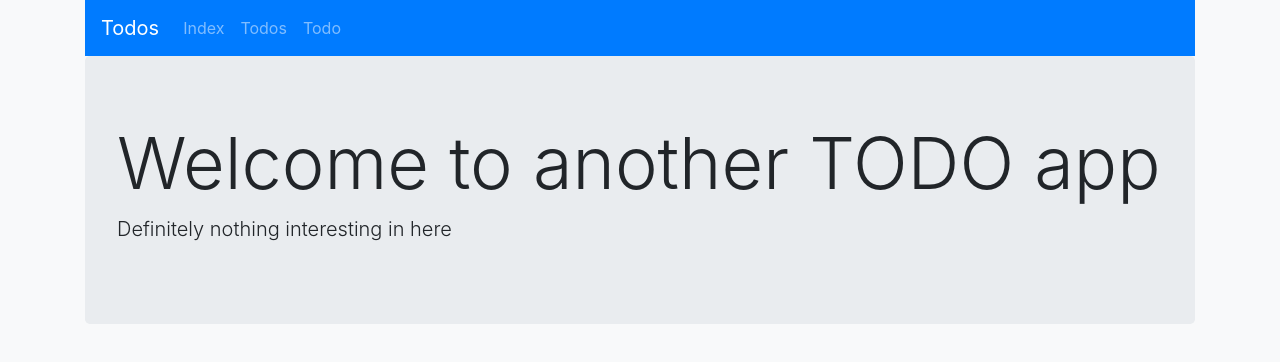
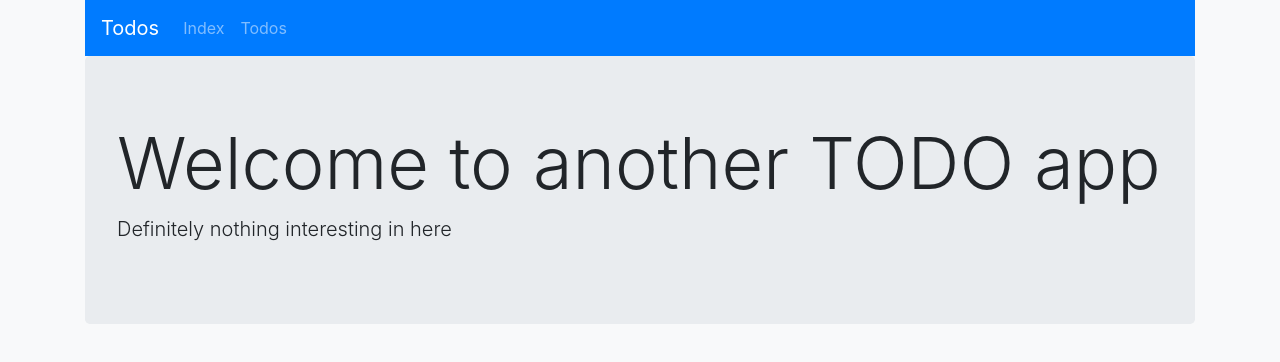
Before and after one commit to MichalJaneda/vue-learning, a Vue app: page /todos in a window 1280 px wide. Shown: the top 362 px of the page. Built offline with nearby package versions, Linux system fonts and the light colour scheme.

Commit message:
Show navigation items based on meta field

```diff
--- a/src/components/TheNavbar.vue
+++ b/src/components/TheNavbar.vue
@@ -10,7 +10,7 @@
     <b-collapse is-nav id="nav_collapse">
       <b-navbar-nav>
         <b-nav-item
-          v-for="route in $router.options.routes"
+          v-for="route in navigableRoutes"
           :to="{ name: route.name }"
           :key="route.name">
           {{ route.name | capitalize }}
@@ -20,6 +20,16 @@
   </b-navbar>
 </template>
 
+<script>
+export default {
+  computed: {
+    navigableRoutes: function () {
+      return this.$router.options.routes.filter((route) => route.meta.inNav)
+    }
+  }
+}
+</script>
+
 <style>
 .router-link-active {
   color: white;
--- a/src/router.js
+++ b/src/router.js
@@ -9,7 +9,8 @@ const routes = [
     component: Index,
     name: 'index',
     meta: {
-      title: 'Home'
+      title: 'Home',
+      inNav: true
     }
   },
   {
@@ -17,7 +18,8 @@ const routes = [
     component: TodoList,
     name: 'todos',
     meta: {
-      title: 'All todos'
+      title: 'All todos',
+      inNav: true
     }
   },
   {
```
